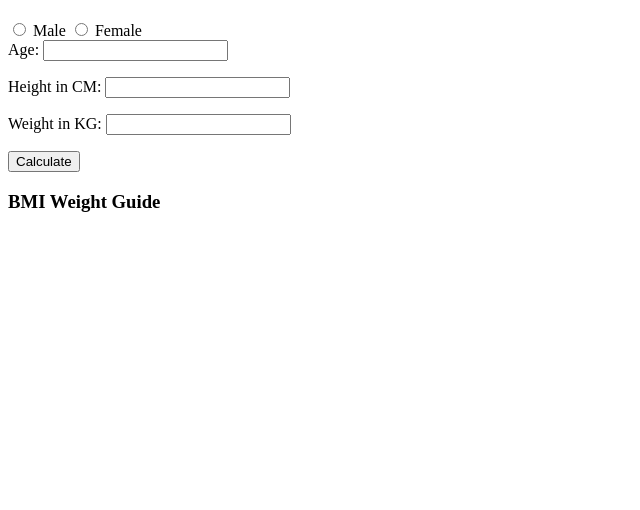
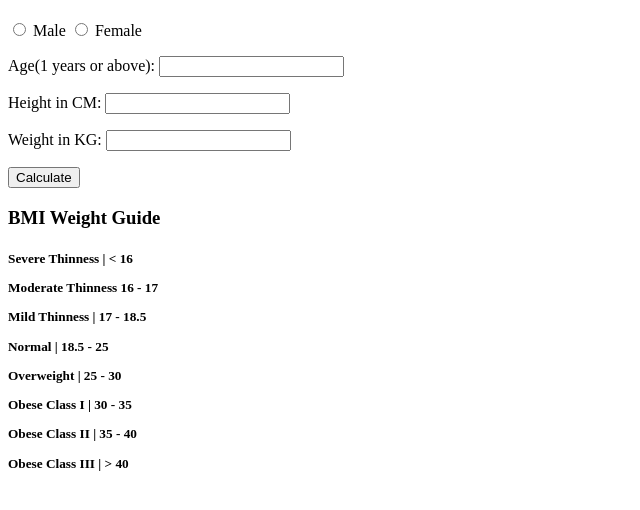
Before and after one commit to Abhisheksingh-2/javascript, a plain HTML site: page Projects/Project_1/Project_2/index.html in a window 1280 px wide. Shown: the part 86-596 px from the top of the page, without its empty margins (0-640 px from the left). Drawn offline with Linux system fonts and the light colour scheme.

Commit message:
HTML file

```diff
--- a/Projects/Project_1/Project_2/index.html
+++ b/Projects/Project_1/Project_2/index.html
@@ -20,8 +20,9 @@
                 <label for="female">Female</label>
             </div>
             <div>
-                <label>Age:</label>
-                <input type="text" id="Age">
+                <label><p>Age(1 years or above):
+                   <input type="text" id="Age"></p>
+                </label>
             </div>
             <label> <p>Height in CM:
                 <input type="text" id="Height"></p>
@@ -32,7 +33,14 @@
             <button>Calculate</button>
             <div class="guide">
                 <h3> BMI Weight Guide</h3>
-                <p></p>
+               <h5> <p> Severe Thinness	|  < 16</p>
+                Moderate Thinness	16 - 17
+            <p>Mild Thinness | 17 - 18.5</p>
+            <p>Normal | 18.5 - 25</p>
+            <p>Overweight | 25 - 30</p>
+            <p>Obese Class I | 30 - 35</p>
+            <p>Obese Class II | 35 - 40</p>
+            <p>Obese Class III | > 40</p></h5>
             </div>
 
         </form>
```
